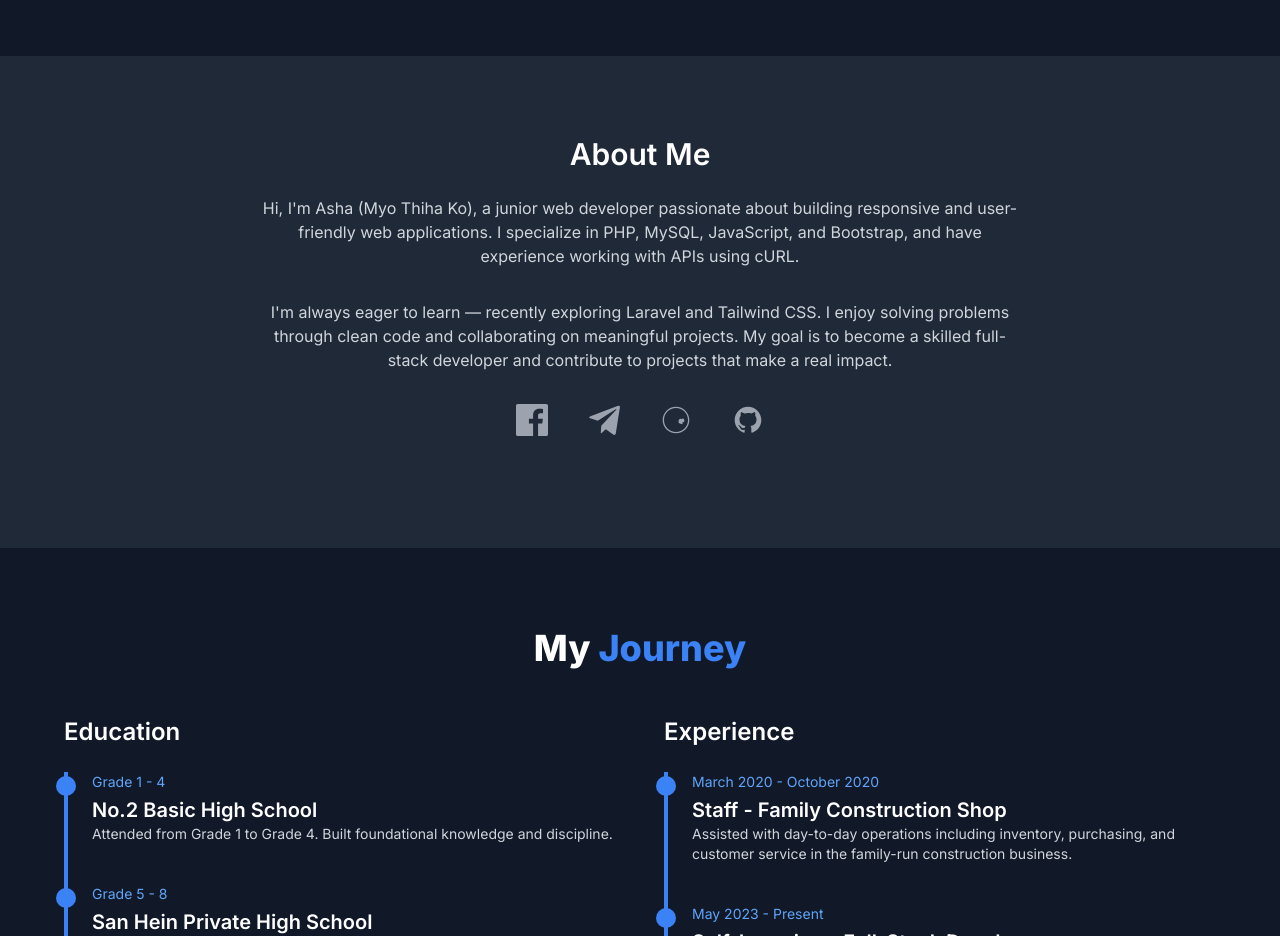
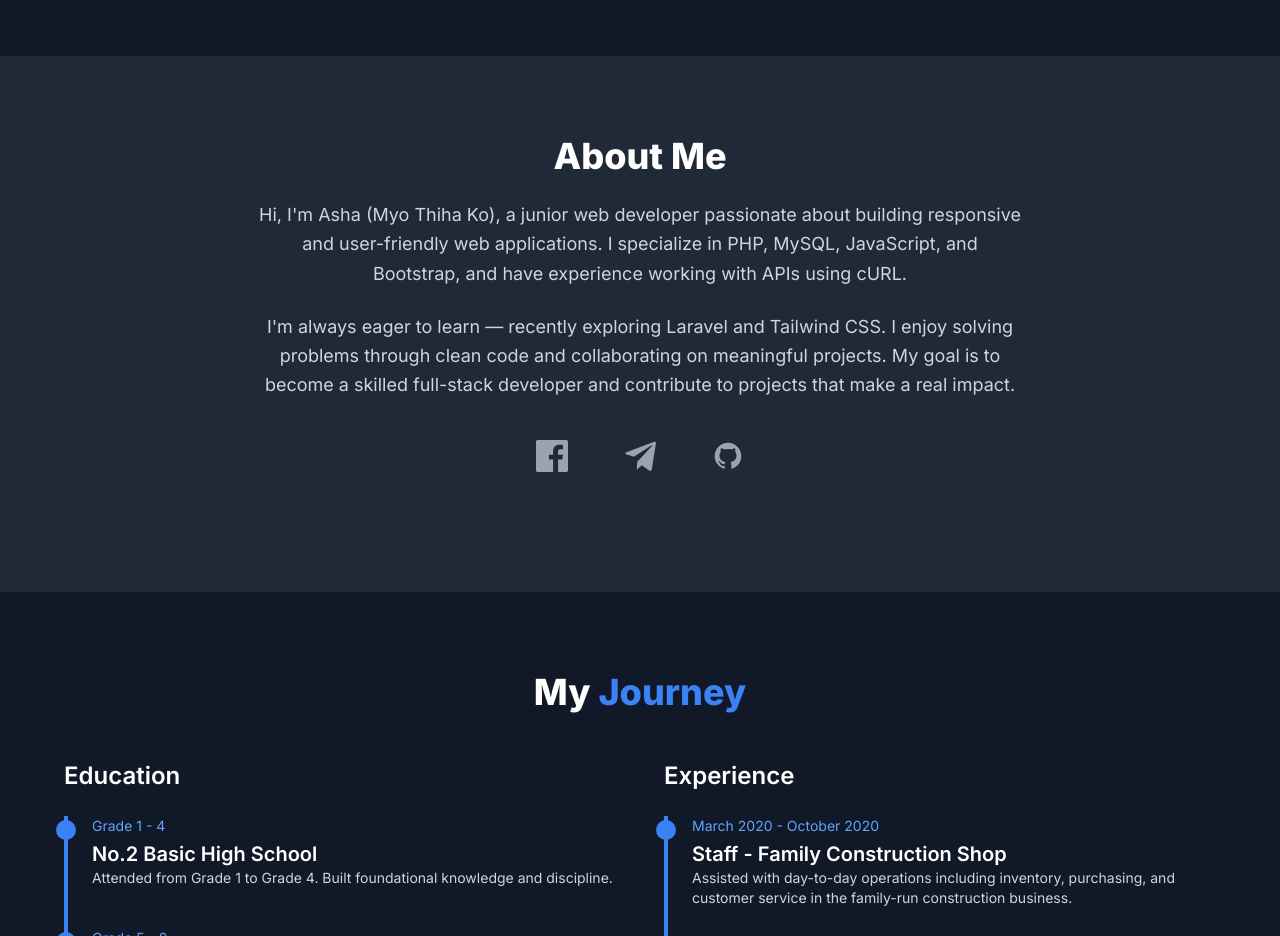
Before and after one commit to asha2005-myo/portfolio, a plain HTML site: page index.html in a window 1280 px wide. Shown: the part 800-1736 px from the top of the page. Drawn offline with nearby package versions, Linux system fonts and the light colour scheme.

Commit message:
Update index.html

```diff
--- a/index.html
+++ b/index.html
@@ -14,6 +14,7 @@
     <meta name="keywords" content="web developer, portfolio, JavaScript, PHP, React, frontend, backend">
     <meta name="author" content="Asha">
     <meta name="viewport" content="width=device-width, initial-scale=1.0">
+    <meta name="google-site-verification" content="AOAr-5VlzwQD5x7x61fL77EUWnIyCqp-j5HRey73Hfo" />
     <style>
         body {
             font-family: 'Inter', sans-serif;
@@ -56,13 +57,15 @@
 
     <!-- About Me -->
     <section class="bg-gray-800 py-20 px-6" id="about">
-        <h2 class="text-3xl font-semibold text-center mb-6 text-white">About Me</h2>
-        <p class="max-w-3xl mx-auto text-center text-gray-300 mb-8">
+        <h2 class="text-4xl font-bold text-center mb-6 text-white">About Me</h2>
+
+        <p class="max-w-3xl mx-auto text-center text-gray-300 mb-6 leading-relaxed text-lg">
             Hi, I'm Asha (Myo Thiha Ko), a junior web developer passionate about building responsive and user-friendly
             web applications. I specialize in PHP, MySQL, JavaScript, and Bootstrap, and have experience working with
             APIs using cURL.
         </p>
-        <p class="max-w-3xl mx-auto text-center text-gray-300 mb-8">
+
+        <p class="max-w-3xl mx-auto text-center text-gray-300 mb-8 leading-relaxed text-lg">
             I'm always eager to learn — recently exploring Laravel and Tailwind CSS. I enjoy solving problems through
             clean code and collaborating on meaningful projects. My goal is to become a skilled full-stack developer and
             contribute to projects that make a real
@@ -70,10 +73,12 @@
         </p>
 
         <!-- Social Media Links -->
-        <div class="flex justify-center gap-10 text-gray-400 mb-8 flex-wrap sm:flex-nowrap">
+        <div class="flex justify-center gap-6 sm:gap-10 text-gray-400 mb-8 flex-wrap sm:flex-nowrap">
+
             <!-- Facebook -->
-            <a href="https://facebook.com/yourprofile" target="_blank" rel="noopener noreferrer" aria-label="Facebook"
-                class="transform transition-transform duration-300 hover:scale-110 hover:text-blue-600 focus:outline-none focus:ring-2 focus:ring-blue-400 rounded">
+            <a href="https://m.facebook.com/myothihako18?lst=100089816437064:100089816437064:1749712720&mibextid=wwXIfr&mibextid=wwXIfr"
+                title="Facebook" target="_blank" rel="noopener noreferrer" aria-label="Facebook"
+                class="p-2 rounded-full transform transition-transform duration-300 hover:scale-110 hover:text-blue-600 focus:outline-none focus:ring-2 focus:ring-blue-400">
                 <svg xmlns="http://www.w3.org/2000/svg" class="h-8 w-8" fill="currentColor" viewBox="0 0 24 24">
                     <path
                         d="M22.675 0h-21.35C.592 0 0 .592 0 1.326v21.348C0 23.408.592 24 1.325 24H12.82v-9.294H9.692v-3.622h3.127V8.413c0-3.1 1.893-4.788 4.658-4.788 1.325 0 2.466.099 2.797.143v3.24l-1.918.001c-1.504 0-1.796.715-1.796 1.763v2.31h3.59l-.467 3.622h-3.123V24h6.116c.73 0 1.322-.592 1.322-1.326V1.326C24 .592 23.408 0 22.675 0z" />
@@ -81,28 +86,19 @@
             </a>
 
             <!-- Telegram -->
-            <a href="https://t.me/yourprofile" target="_blank" rel="noopener noreferrer" aria-label="Telegram"
-                class="transform transition-transform duration-300 hover:scale-110 hover:text-blue-400 focus:outline-none focus:ring-2 focus:ring-blue-300 rounded">
+            <a href="https://t.me/AshaRen20" title="Telegram" target="_blank" rel="noopener noreferrer"
+                aria-label="Telegram"
+                class="p-2 rounded-full transform transition-transform duration-300 hover:scale-110 hover:text-blue-400 focus:outline-none focus:ring-2 focus:ring-blue-300">
                 <svg xmlns="http://www.w3.org/2000/svg" class="h-8 w-8" fill="currentColor" viewBox="0 0 24 24">
                     <path
                         d="M9.958 16.35l-.4 5.602c.57 0 .82-.243 1.11-.535l2.666-2.556 5.533 4.06c1.01.56 1.73.27 1.99-1.02L23.88 2.8c.29-1.273-.47-1.78-1.3-1.48L1.88 9.246c-1.244.49-1.227 1.19-.215 1.52l5.666 1.764 13.142-8.44c.622-.37 1.19-.16.722.15L9.958 16.35z" />
                 </svg>
             </a>
 
-            <!-- Viber -->
-            <a href="viber://chat?number=%2B1234567890" aria-label="Viber"
-                class="transform transition-transform duration-300 hover:scale-110 hover:text-purple-600 focus:outline-none focus:ring-2 focus:ring-purple-400 rounded">
-                <svg xmlns="http://www.w3.org/2000/svg" class="h-8 w-8" fill="currentColor" viewBox="0 0 24 24">
-                    <path
-                        d="M17.251 15.254c-.65 0-1.296-.12-1.9-.354-.324-.122-.62-.284-.863-.48-.085-.07-.16-.145-.235-.223-.077-.082-.147-.168-.212-.257-.068-.103-.12-.21-.15-.32-.017-.07-.013-.132-.014-.199-.004-.17.008-.336.03-.5.02-.142.048-.283.083-.422.037-.154.074-.308.114-.46.024-.096.06-.19.107-.28.07-.12.15-.232.244-.328.108-.108.237-.196.38-.257.142-.063.294-.097.446-.1.173-.002.345.037.502.11.04.02.077.045.11.07.103.08.195.18.27.29.05.07.09.15.11.233.034.127.04.258.018.39-.017.096-.05.187-.1.27-.03.05-.07.095-.12.14-.09.09-.203.16-.327.2-.13.042-.267.05-.4.025-.07-.012-.135-.04-.195-.08-.034-.025-.06-.057-.085-.09-.057-.08-.102-.175-.13-.275-.03-.093-.04-.19-.02-.286.004-.03.01-.058.017-.086.03-.116.083-.224.15-.317.06-.09.138-.168.23-.225.12-.08.27-.126.415-.123.17.002.335.056.475.152.036.02.067.045.1.07.095.07.176.164.23.27.038.066.062.138.07.214.02.146-.008.295-.077.425-.035.06-.08.11-.14.153-.07.054-.153.087-.243.098-.07.008-.14.005-.206-.01-.07-.016-.13-.05-.176-.1-.02-.02-.04-.04-.05-.07-.035-.07-.054-.15-.06-.23-.007-.088-.004-.177.008-.265.006-.038.015-.074.027-.11.06-.21.176-.405.336-.562.18-.18.406-.304.66-.364.302-.073.62-.035.89.11.21.11.39.28.52.49.13.22.2.47.2.73 0 .46-.2.9-.53 1.22-.33.34-.77.52-1.22.52z" />
-                    <path
-                        d="M12 22c-5.523 0-10-4.478-10-10 0-5.522 4.477-10 10-10s10 4.478 10 10c0 5.522-4.477 10-10 10zm0-19c-4.96 0-9 4.04-9 9 0 4.96 4.04 9 9 9s9-4.04 9-9c0-4.96-4.04-9-9-9z" />
-                </svg>
-            </a>
-
             <!-- GitHub -->
-            <a href="https://github.com/yourprofile" target="_blank" rel="noopener noreferrer" aria-label="GitHub"
-                class="transform transition-transform duration-300 hover:scale-110 hover:text-gray-300 focus:outline-none focus:ring-2 focus:ring-gray-400 rounded">
+            <a href="https://github.com/asha2005-myo" title="GitHub" target="_blank" rel="noopener noreferrer"
+                aria-label="GitHub"
+                class="p-2 rounded-full transform transition-transform duration-300 hover:scale-110 hover:text-gray-300 focus:outline-none focus:ring-2 focus:ring-gray-400">
                 <svg xmlns="http://www.w3.org/2000/svg" class="h-8 w-8" fill="currentColor" viewBox="0 0 24 24">
                     <path fill-rule="evenodd" clip-rule="evenodd"
                         d="M12 2C6.476 2 2 6.484 2 12.016c0 4.418 2.865 8.166 6.839 9.489.5.092.682-.217.682-.482 0-.237-.008-.868-.013-1.703-2.782.604-3.369-1.34-3.369-1.34-.454-1.153-1.11-1.461-1.11-1.461-.908-.62.069-.608.069-.608 1.004.07 1.532 1.031 1.532 1.031.892 1.528 2.341 1.087 2.91.832.092-.647.35-1.088.636-1.338-2.22-.253-4.555-1.115-4.555-4.964 0-1.096.39-1.992 1.029-2.695-.103-.253-.446-1.27.098-2.647 0 0 .84-.27 2.75 1.026a9.564 9.564 0 012.5-.336c.85.004 1.705.115 2.5.337 1.908-1.296 2.747-1.027 2.747-1.027.546 1.378.202 2.395.1 2.647.64.703 1.028 1.6 1.028 2.695 0 3.86-2.338 4.708-4.566 4.956.36.31.68.923.68 1.86 0 1.343-.012 2.424-.012 2.75 0 .268.18.58.688.48C19.138 20.18 22 16.433 22 12.015 22 6.484 17.523 2 12 2z" />
```
